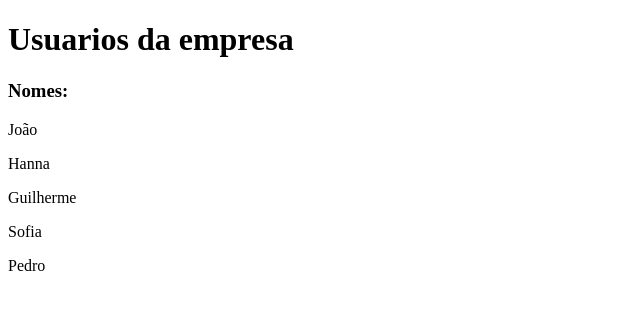
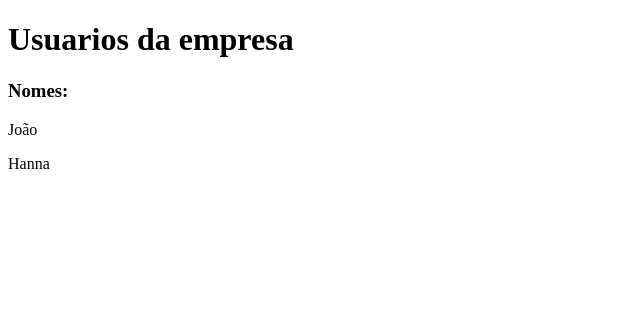
Before and after one commit to GuiPereira8/curso_github, a plain HTML site: page index.html in a window 1280 px wide. Shown: the whole page, without its empty margins (0-640 px from the left). Drawn offline with Linux system fonts and the light colour scheme.

Commit message:
Removendo alguns nomes da lista.

```diff
--- a/index.html
+++ b/index.html
@@ -12,9 +12,6 @@
       <h3>Nomes:</h3>
       <p>João</p>
       <p>Hanna</p>
-      <p>Guilherme</p>
-      <p>Sofia</p>
-      <p>Pedro</p>
     </div>
   </body>
 </html>
```
